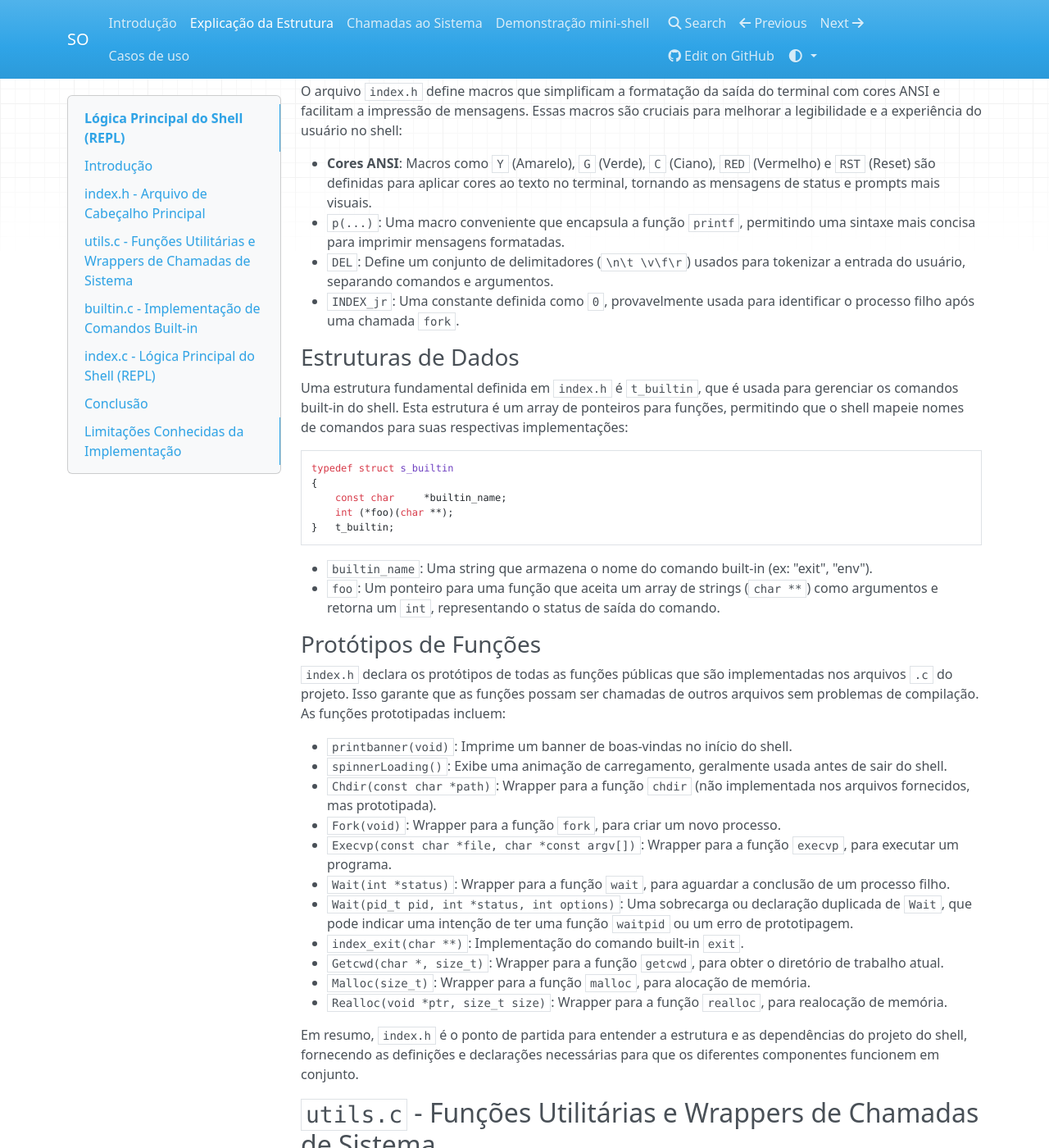
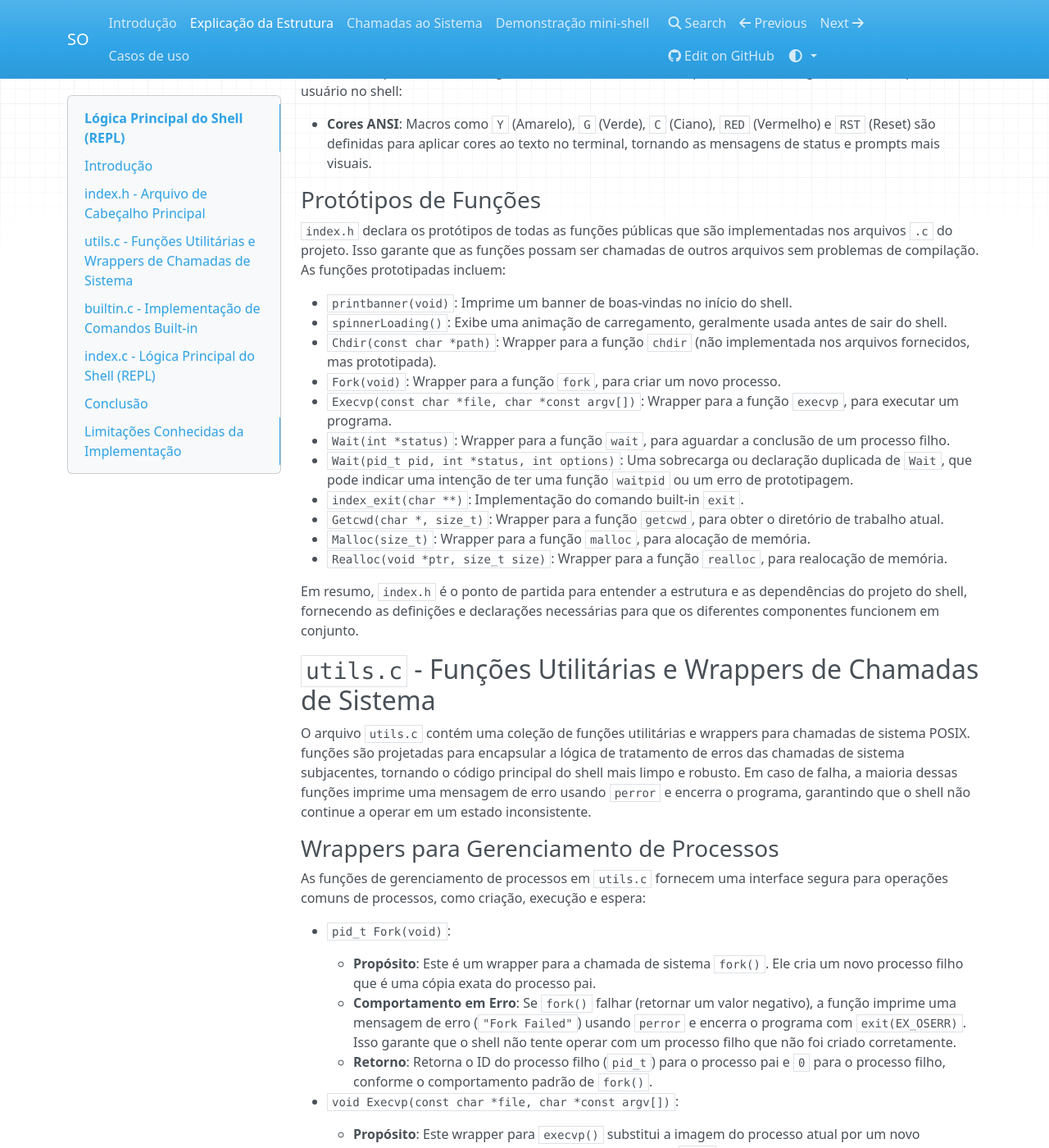
Before and after one commit to Carolbalbs/-SO-mini-shell, an MkDocs documentation site: the page built from docs/estrutura.md, in a window 1280 px wide and 1400 px high, scrolled down 1093 px. Shown: the whole window at 82% size. Built offline with MkDocs 1.6.1, drawn with Linux system fonts in a browser that asks for light colours; nearby versions of some CDN libraries; some of the changed text lies outside the part shown.

Commit message:
Update estrutura.md

````diff
--- a/docs/estrutura.md
+++ b/docs/estrutura.md
@@ -2,14 +2,16 @@
 
 ## Introdução
 
-Este documento fornece uma análise detalhada dos arquivos de código-fonte C que compõem um projeto de shell básico. O projeto é dividido em módulos, cada um com responsabilidades específicas:
+Os arquivos de código-fonte C que compõem a implementação de um shell básico.
+
+
+O projeto é dividido em módulos, cada um com responsabilidades específicas:
 
 *   `index.h`: Arquivo de cabeçalho que contém definições globais, macros e protótipos de funções.
 *   `utils.c`: Implementa funções utilitárias e wrappers para chamadas de sistema.
 *   `builtin.c`: Contém a implementação de comandos built-in do shell.
 *   `index.c`: A lógica principal do shell, incluindo o loop de leitura, avaliação e execução de comandos (REPL).
 
-O objetivo desta documentação é descrever a funcionalidade de cada arquivo, as funções que eles contêm e como interagem para formar o shell completo.
 
 
 
@@ -41,24 +43,6 @@
 O arquivo `index.h` define macros que simplificam a formatação da saída do terminal com cores ANSI e facilitam a impressão de mensagens. Essas macros são cruciais para melhorar a legibilidade e a experiência do usuário no shell:
 
 *   **Cores ANSI**: Macros como `Y` (Amarelo), `G` (Verde), `C` (Ciano), `RED` (Vermelho) e `RST` (Reset) são definidas para aplicar cores ao texto no terminal, tornando as mensagens de status e prompts mais visuais.
-*   `p(...)`: Uma macro conveniente que encapsula a função `printf`, permitindo uma sintaxe mais concisa para imprimir mensagens formatadas.
-*   `DEL`: Define um conjunto de delimitadores (`\n\t \v\f\r`) usados para tokenizar a entrada do usuário, separando comandos e argumentos.
-*   `INDEX_jr`: Uma constante definida como `0`, provavelmente usada para identificar o processo filho após uma chamada `fork`.
-
-### Estruturas de Dados
-
-Uma estrutura fundamental definida em `index.h` é `t_builtin`, que é usada para gerenciar os comandos built-in do shell. Esta estrutura é um array de ponteiros para funções, permitindo que o shell mapeie nomes de comandos para suas respectivas implementações:
-
-```c
-typedef struct s_builtin
-{
-    const char     *builtin_name;
-    int (*foo)(char **);
-}   t_builtin;
-```
-
-*   `builtin_name`: Uma string que armazena o nome do comando built-in (ex: "exit", "env").
-*   `foo`: Um ponteiro para uma função que aceita um array de strings (`char **`) como argumentos e retorna um `int`, representando o status de saída do comando.
 
 ### Protótipos de Funções
 
@@ -146,30 +130,22 @@
 
 ## `builtin.c` - Implementação de Comandos Built-in
 
-O arquivo `builtin.c` é responsável por implementar os comandos built-in do shell. Comandos built-in são funções que são executadas diretamente pelo shell, em vez de serem programas externos. Isso os torna mais rápidos e eficientes, pois não exigem a criação de um novo processo. Atualmente, este arquivo contém as implementações para os comandos `exit` e `env`.
+O arquivo `builtin.c` é responsável por implementar os comandos built-in do shell que são funções que são executadas diretamente pelo shell, em vez de serem programas externos. e não exigem a criação de um novo processo.   Este projeto contém as implementações para os comandos `exit` e `env`.
 
 ### `int index_exit(char **args)`
 
 *   **Propósito**: Implementa o comando `exit`, que encerra a execução do shell.
-*   **Argumentos**: `char **args` - um array de strings contendo os argumentos passados para o comando `exit`. Embora o protótipo aceite argumentos, a implementação atual não os utiliza (`(void)args;`).
 *   **Funcionalidade**: Antes de sair, a função chama `spinnerLoading()`, que exibe uma animação de desligamento, proporcionando uma experiência de usuário mais agradável. Após a animação, o shell é encerrado com `exit(EXIT_SUCCESS)`, indicando uma saída bem-sucedida.
-*   **Retorno**: Não retorna, pois a função `exit()` encerra o processo.
 
 ### `int index_env(char **args)`
 
 *   **Propósito**: Implementa o comando `env`, que exibe as variáveis de ambiente do processo atual.
-*   **Argumentos**: `char **args` - um array de strings contendo os argumentos passados para o comando `env`. A implementação atual não os utiliza (`(void)args;`).
 *   **Funcionalidade**: A função acessa a variável global `environ` (declarada como `extern char **environ;`), que é um ponteiro para um array de strings, onde cada string representa uma variável de ambiente no formato `NOME=VALOR`. A função itera sobre este array e imprime cada variável de ambiente em uma nova linha usando a macro `p` (que envolve `printf`).
-*   **Comportamento em Erro**: Se `environ` for nulo (o que é improvável em um ambiente POSIX típico, mas é uma verificação de segurança), a função retorna `1`, indicando um erro. Caso contrário, retorna `0` para sucesso.
-*   **Retorno**: Retorna `0` em caso de sucesso e `1` em caso de falha.
 
 ### `int cell_echo(char **args)`
 
 *   **Propósito**: Implementa o comando `echo`, que imprime os argumentos fornecidos na saída padrão. Suporta a opção `-n` para suprimir a nova linha final.
-*   **Argumentos**: `char **args` - um array de strings contendo os argumentos para o comando `echo`.
 *   **Funcionalidade**: A função verifica se o segundo argumento (`args[1]`) é `"-n"`. Se for, a flag `newline` é definida como `false` e o índice de início para a impressão dos argumentos é ajustado para `2` (pulando `echo` e `-n`). Caso contrário, a impressão começa do índice `1`. A função então itera sobre os argumentos restantes, imprimindo cada um. Um espaço é adicionado entre os argumentos. Finalmente, se a flag `newline` for `true`, uma nova linha é impressa.
-*   **Comportamento em Erro**: Se `args` for nulo ou `args[0]` for nulo, a função retorna `1`, indicando um erro.
-*   **Retorno**: Retorna `0` em caso de sucesso e `1` em caso de falha.
 
 Este arquivo centraliza a lógica para comandos que são parte integrante do shell, garantindo que eles sejam executados de forma eficiente e com o comportamento esperado.
 
````
Also changed, not shown: other parts of docs/estrutura.md (+1 -1 lines).
